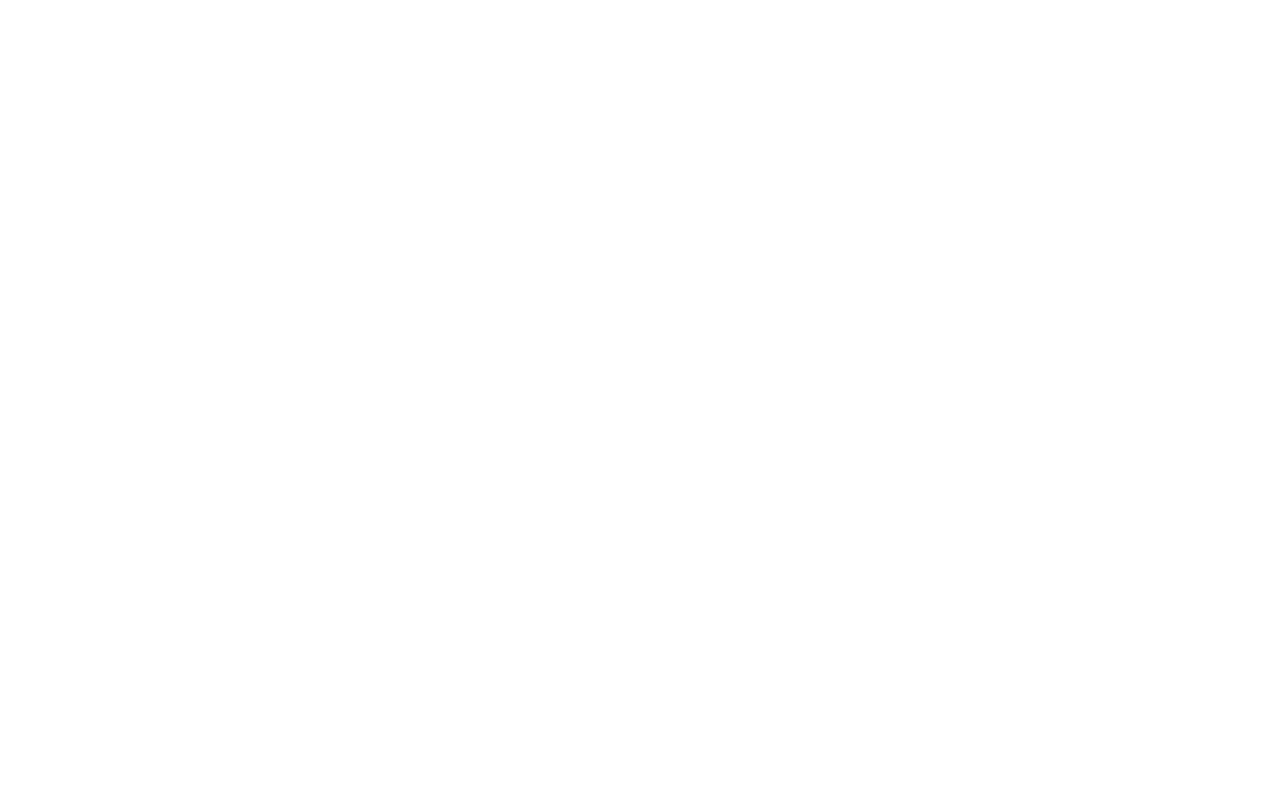
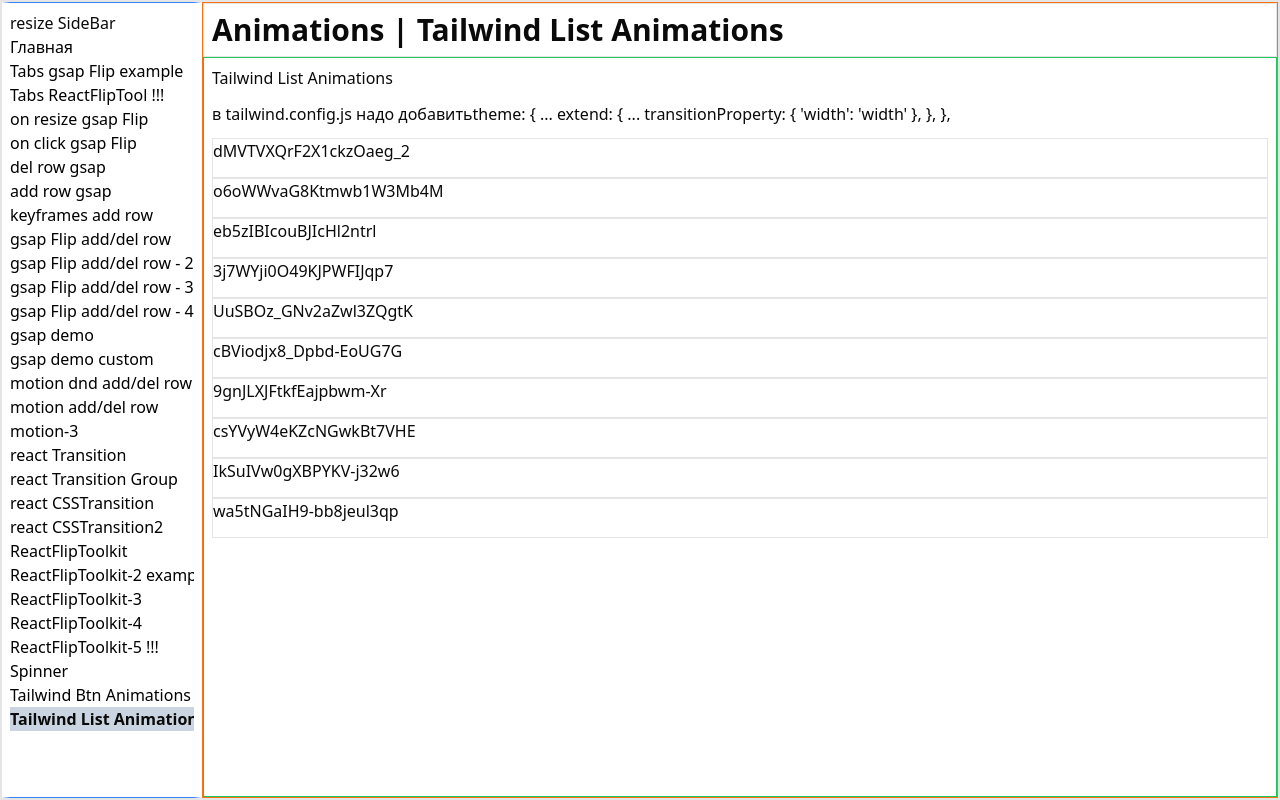
Before and after one commit to rwdtdev/animation-examples, a React (Vite) app: page /tTailwindlistanimations in a window 1280 px wide. Before the commit this address had no page. Built offline with nearby package versions, Linux system fonts and the light colour scheme.

Commit message:
add Tailwind Animations

```diff
--- /dev/null
+++ b/src/components/Motion3Page.tsx
@@ -0,0 +1,31 @@
+import { useState } from 'react';
+// import './styles.scss';
+import { faker } from '@faker-js/faker';
+import { AnimatePresence, motion, useIsPresent } from 'framer-motion';
+import { Button } from './ui/button';
+
+export function Motion3Page() {
+  const [isBtnVisible, setIsBtnVisible] = useState(false);
+  return (
+    <>
+      <Button
+        className='mb-5'
+        onClick={() => {
+          setIsBtnVisible(!isBtnVisible);
+        }}
+      >
+        show btn
+      </Button>
+      {isBtnVisible && (
+        <motion.button
+          initial={{ scale: 0 }}
+          animate={{ scale: 1 }}
+          whileTap={{ scale: 0.9 }}
+          className='w-36 rounded-md bg-black py-2'
+        >
+          <span className='text-white'>sdfgsdf</span>
+        </motion.button>
+      )}
+    </>
+  );
+}
--- /dev/null
+++ b/src/components/TailwindBtnAnimation.tsx
@@ -0,0 +1,31 @@
+import { useState } from 'react';
+import { Button } from './ui/button';
+import { twJoin, twMerge } from 'tailwind-merge';
+
+export function TailwindBtnAnimation() {
+  const [isBtnVisible, setIsBtnVisible] = useState(false);
+  return (
+    <>
+      <h1>Tailwind Btn Animation</h1>
+      <p>use only tailwind classes 'scale' and 'transition-transform'</p>
+      <div>
+        <Button
+          className='mr-5'
+          onClick={() => {
+            setIsBtnVisible(!isBtnVisible);
+          }}
+        >
+          <span className=''>show btn</span>
+        </Button>
+        <Button
+          className={twJoin(
+            'scale-0 transition-transform',
+            isBtnVisible && 'scale-100',
+          )}
+        >
+          Some text
+        </Button>
+      </div>
+    </>
+  );
+}
--- /dev/null
+++ b/src/components/TailwindListAnimations.tsx
@@ -0,0 +1,61 @@
+import { li } from 'motion/react-client';
+import { nanoid } from 'nanoid';
+import { useState } from 'react';
+import { twJoin } from 'tailwind-merge';
+
+export function TailwindListAnimations() {
+  const [list, setList] = useState(
+    new Array(10).fill(null).map(() => nanoid()),
+  );
+  return (
+    <>
+      <h1 className='mb-3'>Tailwind List Animations</h1>
+      <p className='mb-3'>
+        в tailwind.config.js надо добавить
+        {`theme: {
+        ...
+        extend: {
+            ...
+            transitionProperty: {
+                'width': 'width'
+            },
+        },
+    },`}
+      </p>
+      <ul>
+        {list.map((item) => (
+          <ListItem key={item} data={item} setList={setList} />
+        ))}
+      </ul>
+    </>
+  );
+}
+
+function ListItem({
+  data,
+  setList,
+}: {
+  data: string;
+  setList: React.Dispatch<React.SetStateAction<string[]>>;
+}) {
+  const [isSelected, setIsSelected] = useState(false);
+  return (
+    <li
+      className={twJoin(
+        'overflow-hidden border transition-[height] duration-300',
+        isSelected ? 'h-0 border-none' : 'h-10',
+      )}
+      onClick={async () => {
+        setIsSelected((st) => !st);
+        await delay(300);
+        setList((st) => st.filter((item) => item !== data));
+      }}
+    >
+      {data}
+    </li>
+  );
+}
+
+function delay(ms: number) {
+  return new Promise((resolve) => setTimeout(resolve, ms));
+}
--- a/src/routes.tsx
+++ b/src/routes.tsx
@@ -24,6 +24,9 @@ import { ReactFlipToolkit4 } from './components/ReactFlipToolkit4';
 import { ReactFlipToolkit5 } from './components/ReactFlipToolkit5';
 import { SpinnerPage } from './components/SpinnerPage';
 import { ReactCSSTransition2 } from './components/ReactCSSTransition2';
+import { Motion3Page } from './components/Motion3Page';
+import { TailwindBtnAnimation } from './components/TailwindBtnAnimation';
+import { TailwindListAnimations } from './components/TailwindListAnimations';
 
 export const routes = [
   {
@@ -122,6 +125,12 @@ export const routes = [
     element: <Motion2Page />,
     inNav: true,
   },
+  {
+    path: '/motionthree',
+    name: 'motion-3',
+    element: <Motion3Page />,
+    inNav: true,
+  },
 
   {
     path: '/reacttransition',
@@ -183,4 +192,16 @@ export const routes = [
     element: <SpinnerPage />,
     inNav: true,
   },
+  {
+    path: '/tailwindbtnanimations',
+    name: 'Tailwind Btn Animations',
+    element: <TailwindBtnAnimation />,
+    inNav: true,
+  },
+  {
+    path: '/tTailwindlistanimations',
+    name: 'Tailwind List Animations',
+    element: <TailwindListAnimations />,
+    inNav: true,
+  },
 ] as const;
--- a/tailwind.config.js
+++ b/tailwind.config.js
@@ -65,6 +65,9 @@ export default {
           '100%': { opacity: '0' },
         },
       },
+      transitionProperty: {
+        height: 'height',
+      },
     },
   },
   plugins: [require('tailwindcss-animate')],
```
